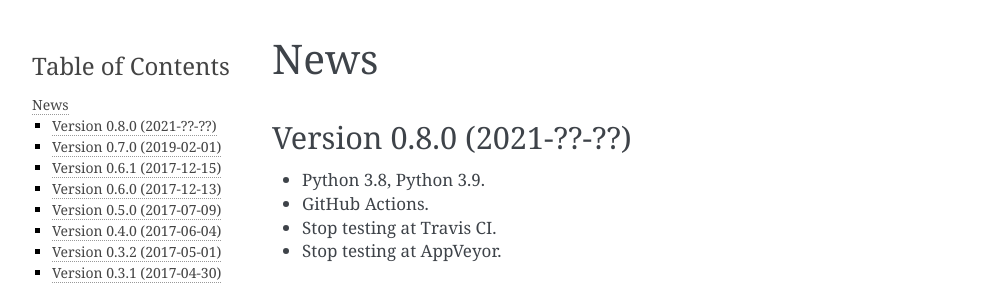
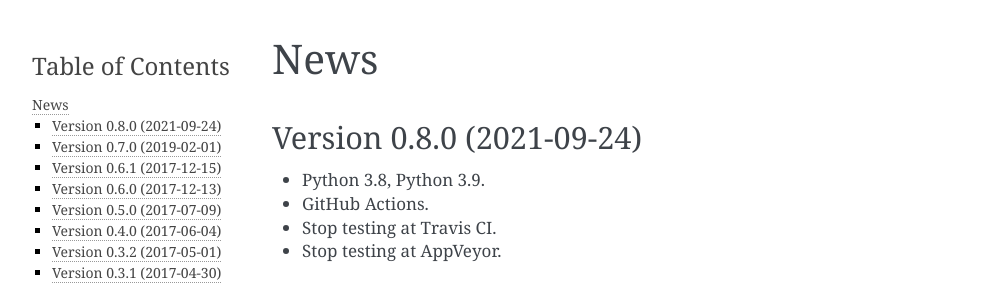
Before and after one commit to phdru/ppu, a Sphinx documentation site: the page built from docs/news.rst, in a window 1280 px wide. Shown: the top 286 px of the page, without its empty margins (148-1141 px from the left). Built offline with Sphinx 7.4.7, drawn with Linux system fonts in a browser that asks for light colours.

Commit message:
Release 0.8.0
Downgrade `Makefile` for old Sphinx.

```diff
--- a/docs/news.rst
+++ b/docs/news.rst
@@ -1,7 +1,7 @@
 News
 ====
 
-Version 0.8.0 (2021-??-??)
+Version 0.8.0 (2021-09-24)
 --------------------------
 
 * Python 3.8, Python 3.9.
--- a/ppu/__version__.py
+++ b/ppu/__version__.py
@@ -1 +1 @@
-__version__ = '0.7.0'
+__version__ = '0.8.0'
```
Also changed, not shown: 1 other file.
